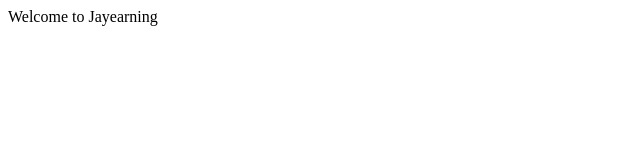
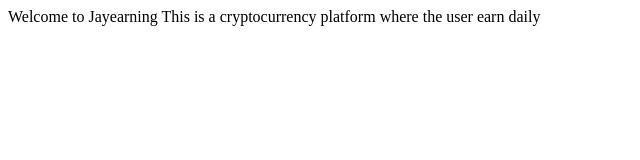
Before and after one commit to Ugobabby/Jayearning, a plain HTML site: page index.html in a window 1280 px wide. Shown: the whole page, without its empty margins (0-640 px from the left). Drawn offline with Linux system fonts and the light colour scheme.

Commit message:
I added this is a cryptocurrency platform

```diff
--- a/index.html
+++ b/index.html
@@ -1,4 +1,6 @@
 <html>
 Welcome to Jayearning
 
+  This is a cryptocurrency platform where the user earn daily
+
 </html>
```
